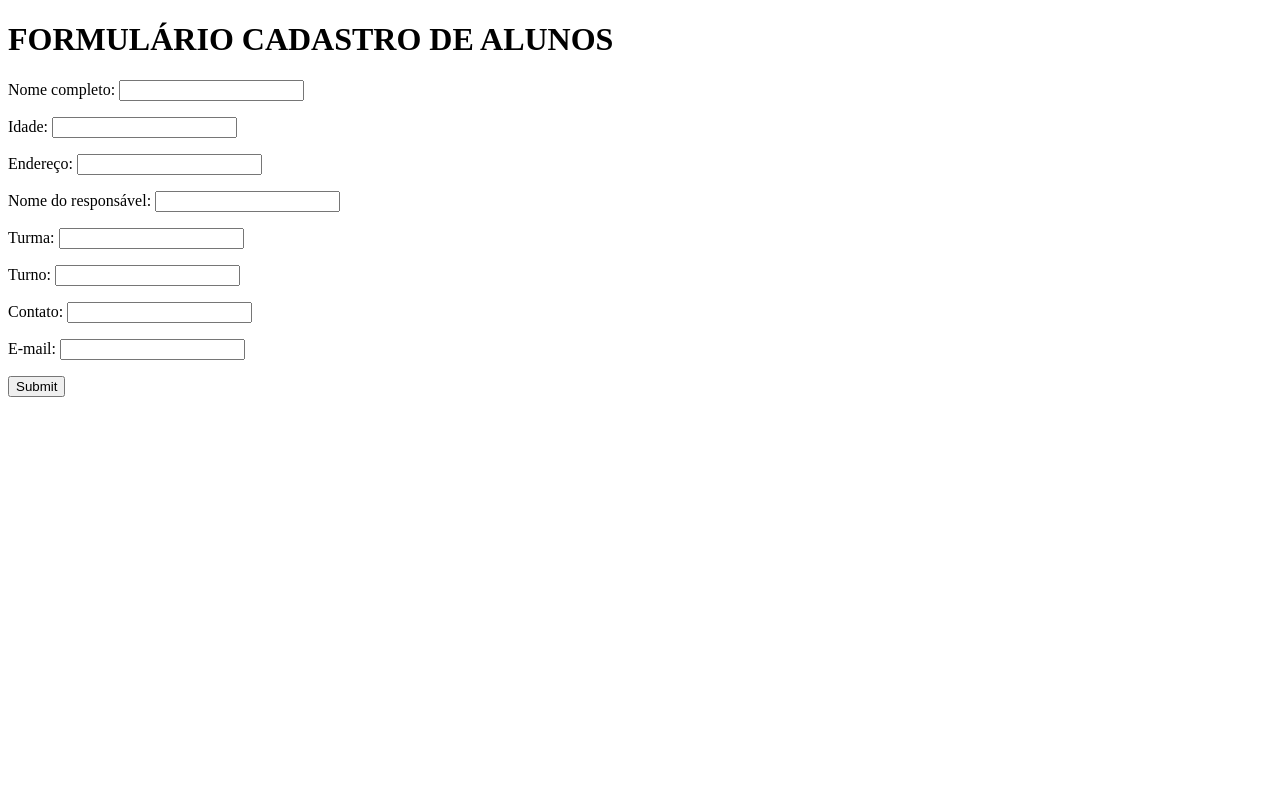
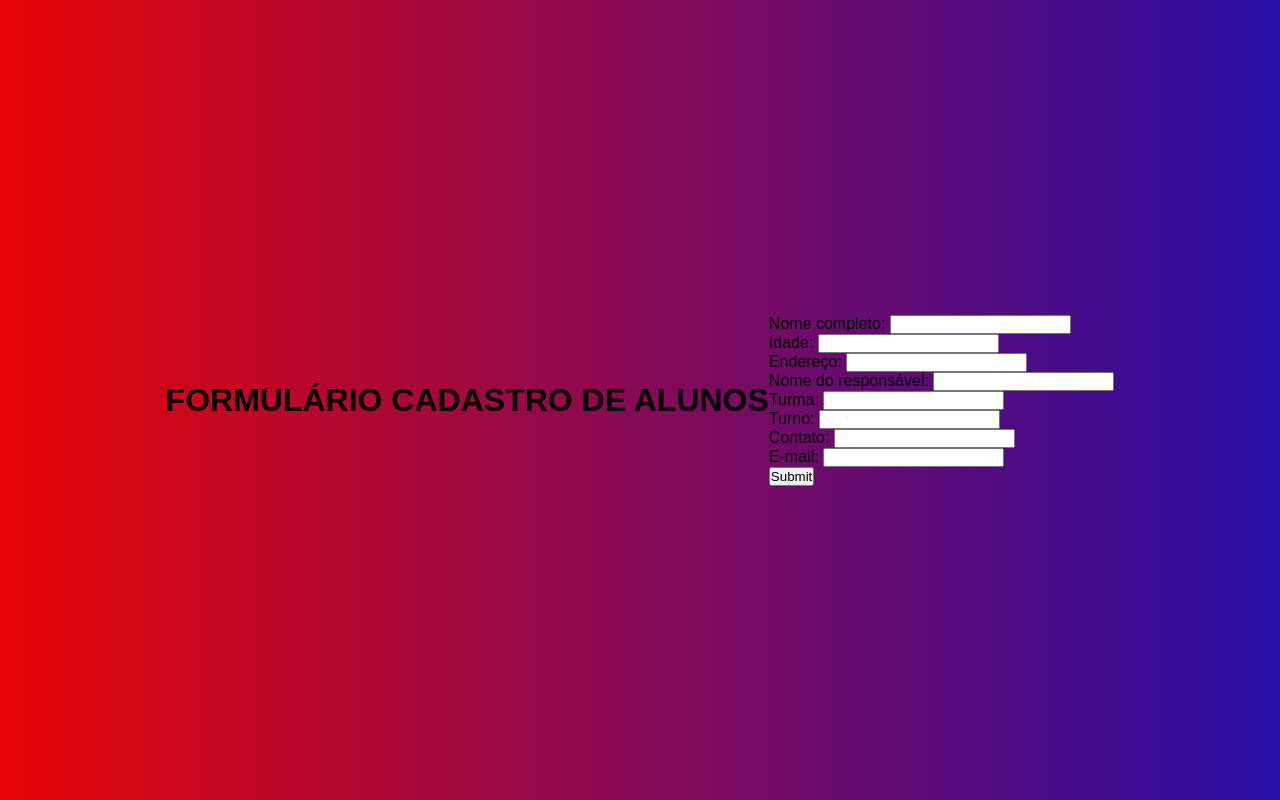
Before and after one commit to 06willis/Formul-rio, a plain HTML site: page index.html in a window 1280 px wide. Drawn offline with Linux system fonts and the light colour scheme.

Commit message:
Update index.html

```diff
--- a/index.html
+++ b/index.html
@@ -5,6 +5,7 @@
     <meta http-equiv="X-UA-Compatible" content="IE=edge">
     <meta name="viewport" content="width=device-width, initial-scale=1.0">
     <title>FORMULÁRIO</title>
+    <link rel="stylesheet" href="STYLE.CSS"
 </head>
 <body>
     <h1>FORMULÁRIO CADASTRO DE ALUNOS</h1>
```
